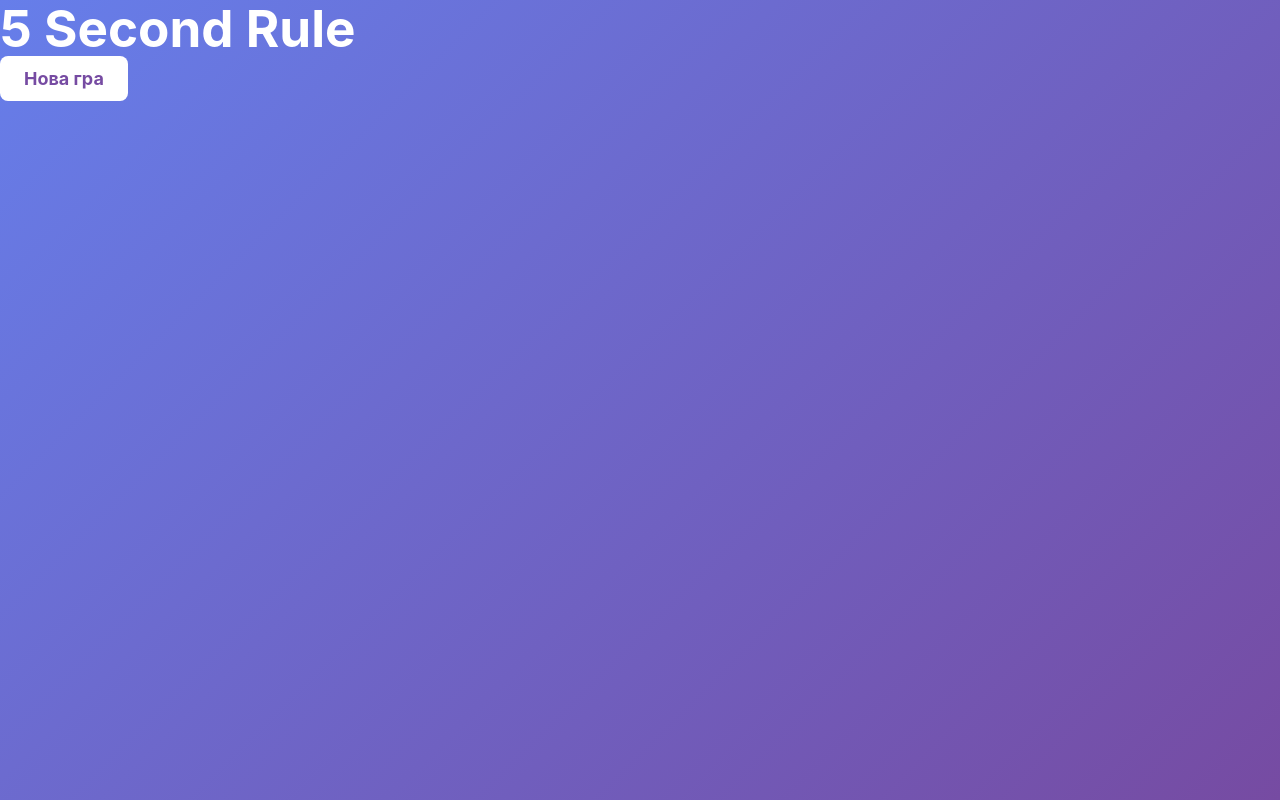
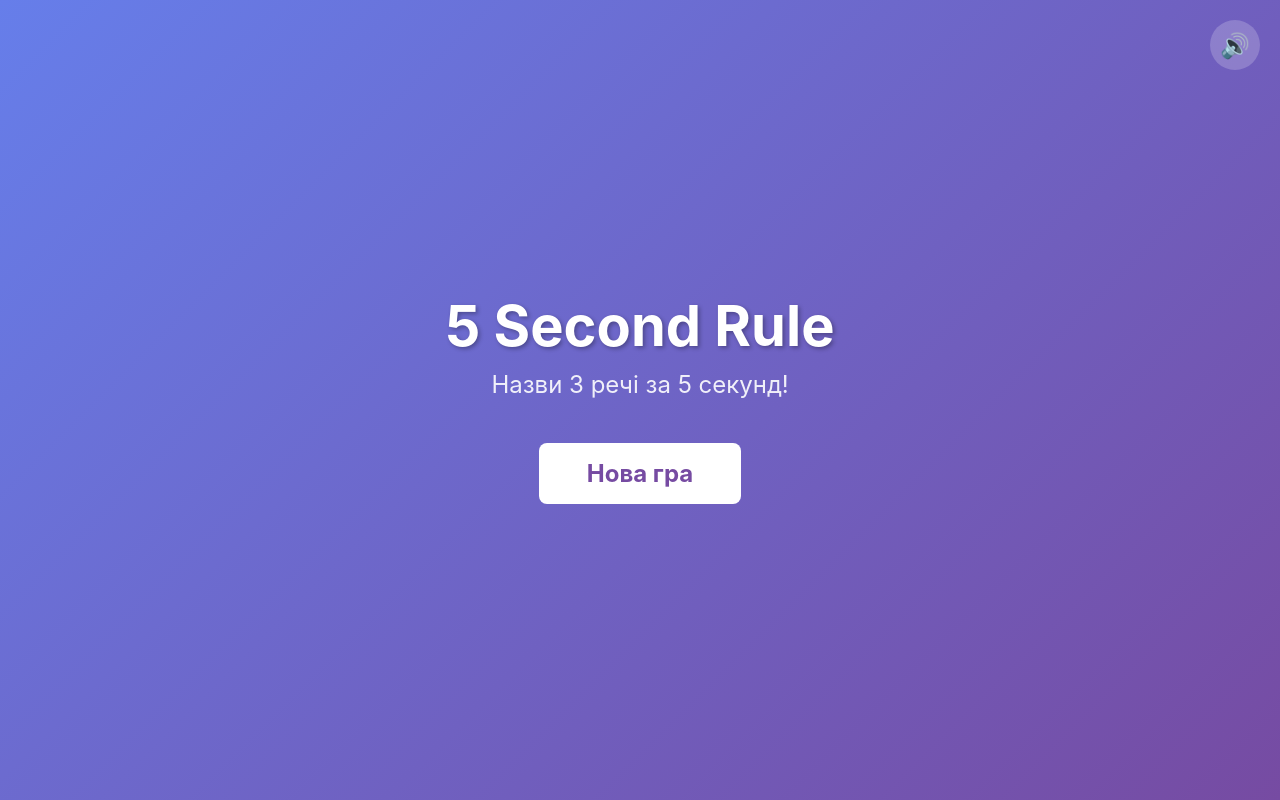
Before and after one commit to sansanua/5-seconds-game, a React (Vite) app: page / in a window 1280 px wide. Built offline with nearby package versions, Linux system fonts and the light colour scheme.

Commit message:
Add Start Screen component

```diff
--- a/src/App.tsx
+++ b/src/App.tsx
@@ -1,11 +1,9 @@
 import { useState } from 'react'
 import { Screen } from './types'
 import './App.css'
+import StartScreen from './screens/StartScreen'
 
 // Placeholder components until real ones are created
-const StartScreen = ({ onNavigate }: { onNavigate: (s: Screen) => void }) => (
-  <div><h1>5 Second Rule</h1><button onClick={() => onNavigate('setup')}>Нова гра</button></div>
-)
 const SetupScreen = ({ onNavigate }: { onNavigate: (s: Screen) => void }) => (
   <div><h2>Setup</h2><button onClick={() => onNavigate('game')}>Start</button></div>
 )
--- /dev/null
+++ b/src/screens/StartScreen.css
@@ -0,0 +1,47 @@
+.start-screen {
+  height: 100%;
+  display: flex;
+  flex-direction: column;
+  align-items: center;
+  justify-content: center;
+  position: relative;
+  padding: 20px;
+}
+
+.start-content {
+  text-align: center;
+}
+
+.title {
+  font-size: 3.5rem;
+  margin-bottom: 10px;
+  text-shadow: 2px 2px 4px rgba(0,0,0,0.3);
+}
+
+.subtitle {
+  font-size: 1.5rem;
+  margin-bottom: 40px;
+  opacity: 0.9;
+}
+
+.btn-primary {
+  font-size: 1.5rem;
+  padding: 16px 48px;
+}
+
+.btn-sound {
+  position: absolute;
+  top: 20px;
+  right: 20px;
+  width: 50px;
+  height: 50px;
+  font-size: 24px;
+  padding: 0;
+  border-radius: 50%;
+  background: rgba(255,255,255,0.2);
+  color: white;
+}
+
+.btn-sound:hover {
+  background: rgba(255,255,255,0.3);
+}
--- /dev/null
+++ b/src/screens/StartScreen.tsx
@@ -0,0 +1,34 @@
+import { useState } from 'react'
+import { Screen } from '../types'
+import './StartScreen.css'
+
+interface Props {
+  onNavigate: (screen: Screen) => void
+}
+
+export default function StartScreen({ onNavigate }: Props) {
+  const [soundEnabled, setSoundEnabled] = useState(() =>
+    localStorage.getItem('soundEnabled') !== 'false'
+  )
+
+  const toggleSound = () => {
+    const newValue = !soundEnabled
+    setSoundEnabled(newValue)
+    localStorage.setItem('soundEnabled', String(newValue))
+  }
+
+  return (
+    <div className="start-screen">
+      <div className="start-content">
+        <h1 className="title">5 Second Rule</h1>
+        <p className="subtitle">Назви 3 речі за 5 секунд!</p>
+        <button className="btn-primary" onClick={() => onNavigate('setup')}>
+          Нова гра
+        </button>
+      </div>
+      <button className="btn-sound" onClick={toggleSound}>
+        {soundEnabled ? '🔊' : '🔇'}
+      </button>
+    </div>
+  )
+}
```
Also changed, not shown: src/hooks/useGameState.ts (added, +189 -0 lines).
